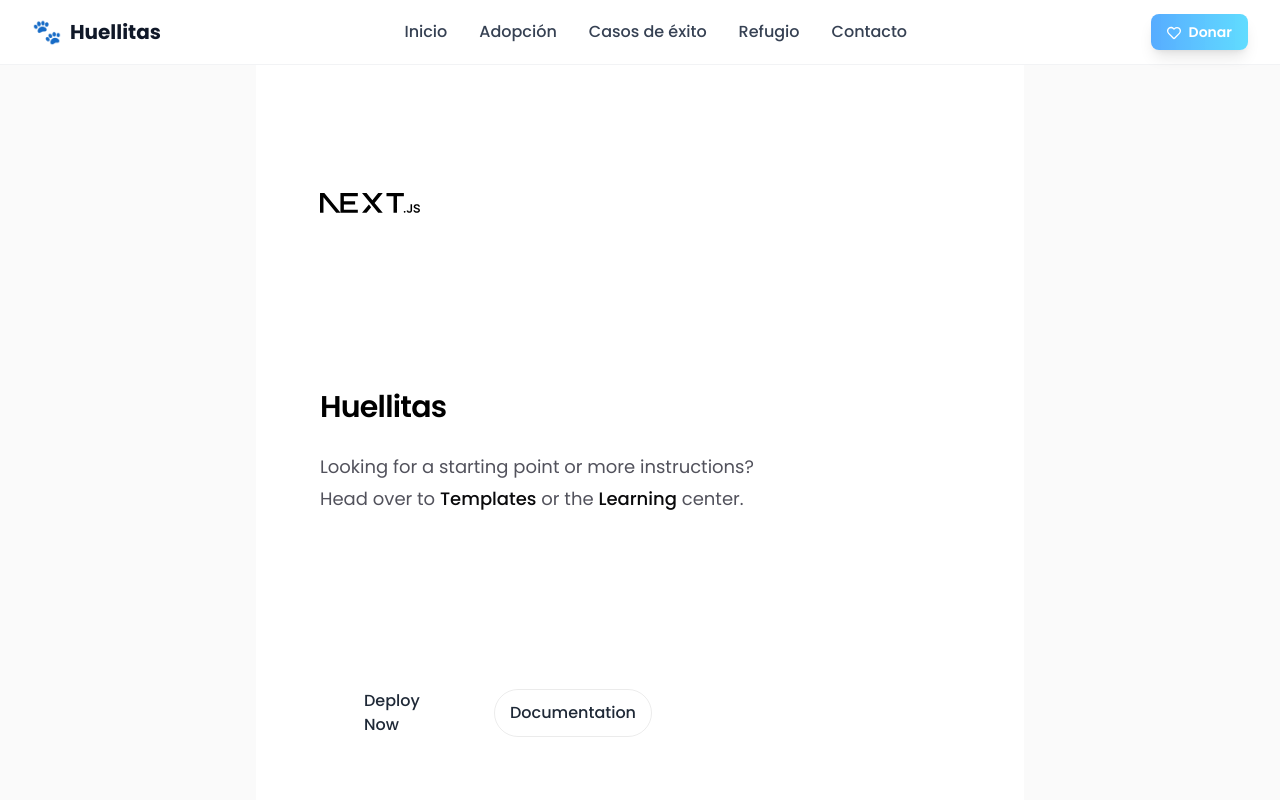
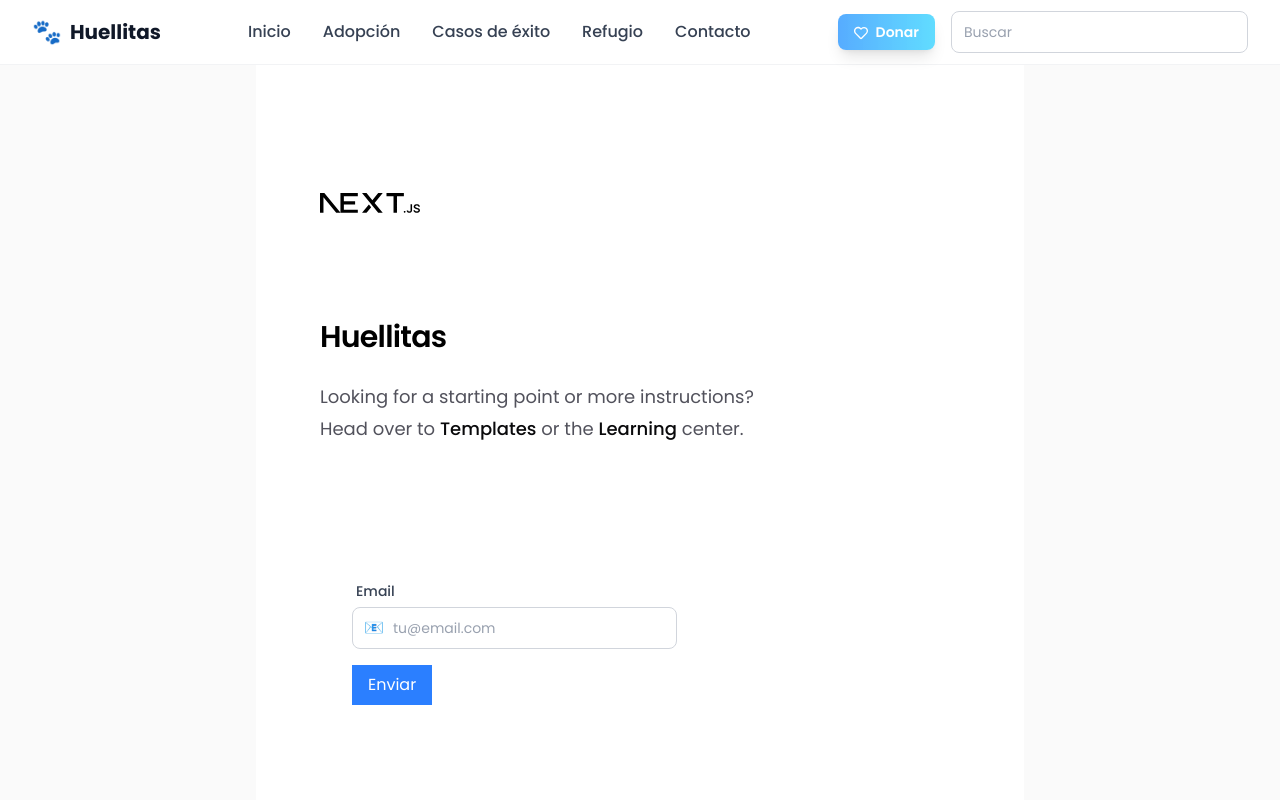
Before and after one commit to carlosalberto05/perritos-refugio-frontend, a Next.js app: page / in a window 1280 px wide. Shown: the top 800 px of the page. Built offline with nearby package versions, Linux system fonts and the light colour scheme.

Commit message:
feat(ui): Implement Input component with and footer was updated

```diff
--- a/src/app/page.tsx
+++ b/src/app/page.tsx
@@ -1,6 +1,20 @@
+"use client";
 import Image from "next/image";
+import { useState, useRef } from "react";
+import Input from "../components/atoms/Input";
 
 export default function Home() {
+  const [email, setEmail] = useState("");
+  const [error, setError] = useState("");
+  const inputRef = useRef<HTMLInputElement>(null);
+
+  const handleSubmit = () => {
+    if (!email.includes("@")) {
+      setError("Email inválido");
+      inputRef.current?.focus();
+    }
+  };
+
   return (
     <div className="flex min-h-screen items-center justify-center bg-zinc-50 font-sans dark:bg-black">
       <main className="flex min-h-screen w-full max-w-3xl flex-col items-center justify-between py-32 px-16 bg-white dark:bg-black sm:items-start">
@@ -34,30 +48,26 @@ export default function Home() {
             center.
           </p>
         </div>
-        <div className="flex flex-col gap-4 text-base font-medium sm:flex-row">
-          <a
-            className="flex h-12 w-full items-center justify-center gap-2 rounded-full bg-foreground px-5 text-background transition-colors hover:bg-[#383838] dark:hover:bg-[#ccc] md:w-[158px]"
-            href="https://vercel.com/new?utm_source=create-next-app&utm_medium=appdir-template-tw&utm_campaign=create-next-app"
-            target="_blank"
-            rel="noopener noreferrer"
+        <div className="p-8">
+          <Input
+            ref={inputRef} // ⭐ Pasamos la ref
+            label="Email"
+            type="email"
+            placeholder="tu@email.com"
+            value={email}
+            onChange={(e) => setEmail(e.target.value)}
+            error={error}
+            fullWidth
+            startIcon={<span>📧</span>}
+            endIcon={email && <span>✓</span>}
+          />
+
+          <button
+            onClick={handleSubmit}
+            className="mt-4 px-4 py-2 bg-blue-500 text-white"
           >
-            <Image
-              className="dark:invert"
-              src="/vercel.svg"
-              alt="Vercel logomark"
-              width={16}
-              height={16}
-            />
-            Deploy Now
-          </a>
-          <a
-            className="flex h-12 w-full items-center justify-center rounded-full border border-solid border-black/[.08] px-5 transition-colors hover:border-transparent hover:bg-black/[.04] dark:border-white/[.145] dark:hover:bg-[#1a1a1a] md:w-[158px]"
-            href="https://nextjs.org/docs?utm_source=create-next-app&utm_medium=appdir-template-tw&utm_campaign=create-next-app"
-            target="_blank"
-            rel="noopener noreferrer"
-          >
-            Documentation
-          </a>
+            Enviar
+          </button>
         </div>
       </main>
     </div>
--- /dev/null
+++ b/src/components/atoms/Input.tsx
@@ -0,0 +1,90 @@
+import { forwardRef, InputHTMLAttributes, ReactNode } from "react";
+
+export interface InputProps extends InputHTMLAttributes<HTMLInputElement> {
+  label?: string;
+  error?: string;
+  fullWidth?: boolean;
+  startIcon?: ReactNode;
+  endIcon?: ReactNode;
+}
+
+const Input = forwardRef<HTMLInputElement, InputProps>(
+  (
+    {
+      label,
+      error,
+      fullWidth = false,
+      className = "",
+      startIcon,
+      endIcon,
+      disabled,
+      ...props
+    },
+    ref
+  ) => {
+    // Contenedor principal
+    const containerClasses = fullWidth ? "w-full" : "w-auto";
+
+    // Clases del input
+    const inputClasses = [
+      // Base
+      "block w-full rounded-lg border bg-white text-gray-900 placeholder-gray-400",
+      "py-2.5 text-sm", // Altura similar al botón
+      "transition duration-150 ease-in-out",
+      "focus:outline-none focus:ring-2 focus:ring-opacity-50",
+
+      // Estados (Error vs Normal)
+      error
+        ? "border-red-500 focus:border-red-500 focus:ring-red-200"
+        : "border-gray-300 focus:border-blue-400 focus:ring-blue-100", // Azul suave inspirado en el botón
+
+      // Padding para iconos
+      startIcon ? "pl-10" : "px-3",
+      endIcon ? "pr-10" : "px-3",
+
+      // Disabled
+      disabled ? "opacity-60 cursor-not-allowed bg-gray-50" : "",
+
+      className,
+    ]
+      .filter(Boolean)
+      .join(" ");
+
+    return (
+      <div className={`flex flex-col gap-1.5 ${containerClasses}`}>
+        {label && (
+          <label className="text-sm font-medium text-gray-700 ml-1">
+            {label}
+          </label>
+        )}
+
+        <div className="relative">
+          {startIcon && (
+            <div className="absolute inset-y-0 left-0 pl-3 flex items-center pointer-events-none text-gray-400">
+              {startIcon}
+            </div>
+          )}
+
+          <input
+            ref={ref}
+            disabled={disabled}
+            className={inputClasses}
+            {...props}
+          />
+
+          {endIcon && (
+            <div className="absolute inset-y-0 right-0 pr-3 flex items-center pointer-events-none text-gray-400">
+              {endIcon}
+            </div>
+          )}
+        </div>
+
+        {error && <span className="text-xs text-red-500 ml-1">{error}</span>}
+      </div>
+    );
+  }
+);
+
+Input.displayName = "Input";
+
+export default Input;
--- a/src/components/organisms/Footer.tsx
+++ b/src/components/organisms/Footer.tsx
@@ -16,7 +16,6 @@ const footerLinks = [
     title: "Ayuda",
     links: [
       { name: "Donar", href: "/donate" },
-      { name: "Contacto", href: "/contact" },
       { name: "Preguntas Frecuentes", href: "/faq" },
     ],
   },
--- a/src/components/organisms/Header.tsx
+++ b/src/components/organisms/Header.tsx
@@ -4,6 +4,7 @@ import { useState } from "react";
 import Link from "next/link";
 import Button from "../atoms/Button";
 import { FaRegHeart } from "react-icons/fa";
+import Input from "../atoms/Input";
 
 const navLinks = [
   { label: "Inicio", href: "/" },
@@ -49,6 +50,7 @@ export default function Header() {
               <FaRegHeart className="inline mr-2" />
               Donar
             </Button>
+            <Input placeholder="Buscar"></Input>
           </div>
 
           {/* Mobile Menu Button */}
```
Also changed, not shown: 2 other files (tests, documents, lock files or other folders).
